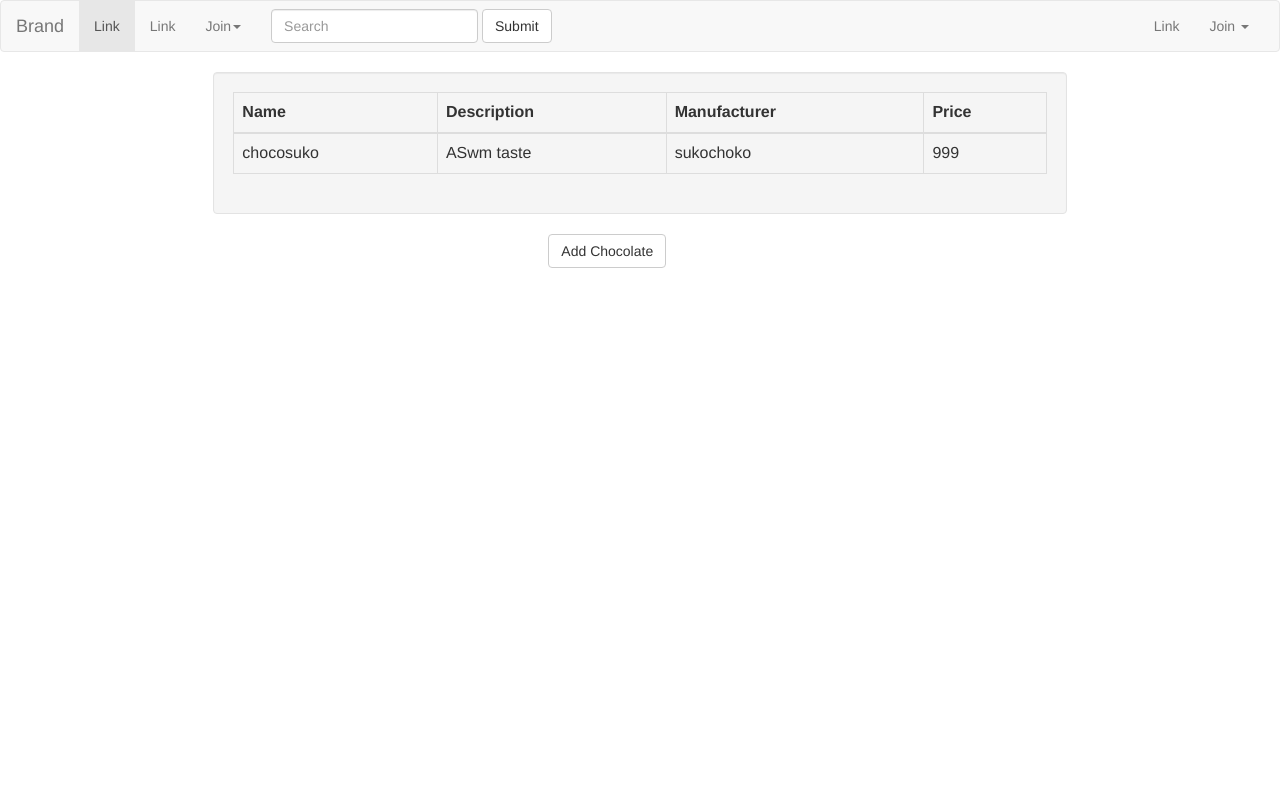
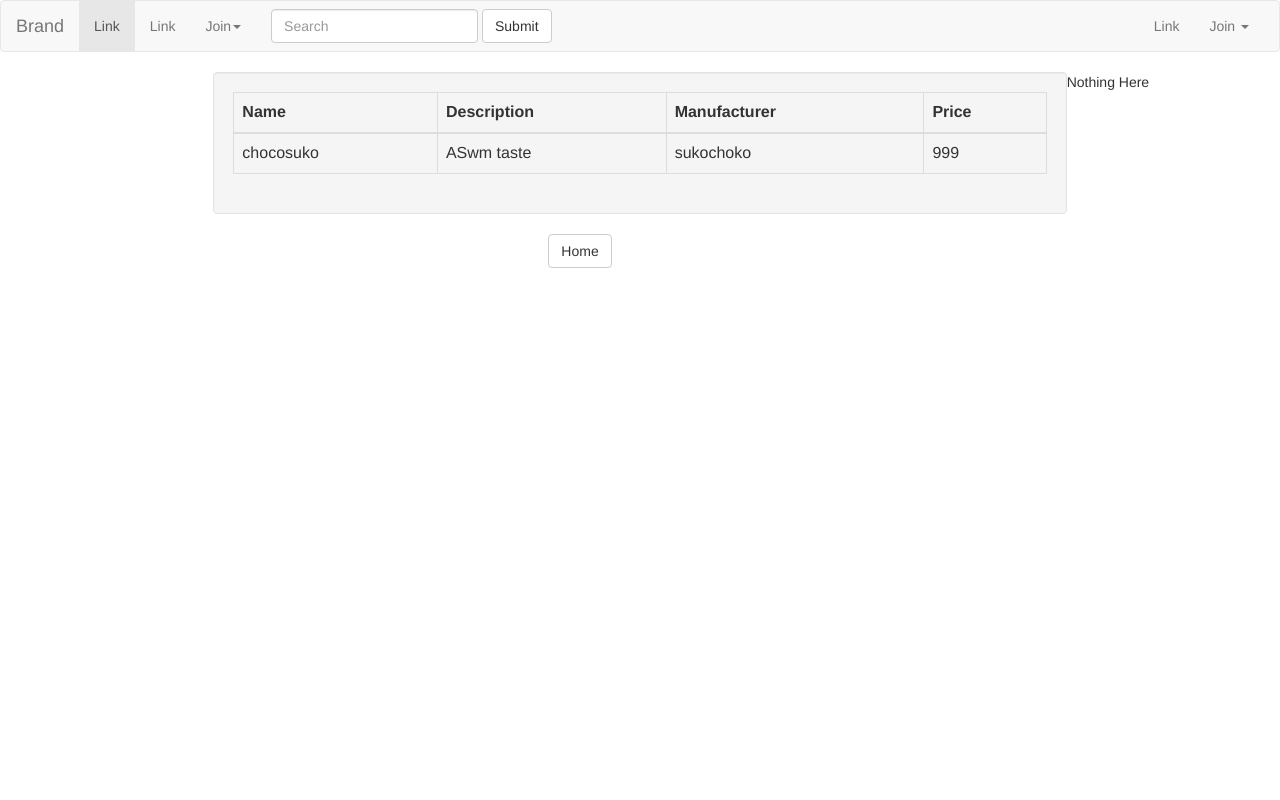
Before and after one commit to sreeharig/mysite, a Django app: page / in a window 1280 px wide. Run offline with Django 3.2, Linux system fonts and the light colour scheme; data comes from the database, SQL or seed files in the repository; both versions use the stored data as it was after the commit; some libraries are stand-ins or nearby versions.

Commit message:
list choco

```diff
--- a/registration/templates/index.html
+++ b/registration/templates/index.html
@@ -118,10 +118,20 @@
 
 
 
-
+{%  if user.is_anonymous %}
+Nothing Here
+{% else %}
  <div class="col-md-6 col-md-offset-5">
         <a href="{% url 'add_chocolates' %}">
               <button type="submit" class="btn btn-default">Add Chocolate</button>
+        </a>
+        </div>
+
+{% endif %}
+
+<div class="col-md-6 col-md-offset-5">
+        <a href="{% url 'home' %}">
+              <button type="submit" class="btn btn-default">Home</button>
         </a>
         </div>
 
```
Also changed, not shown: db.sqlite3.
